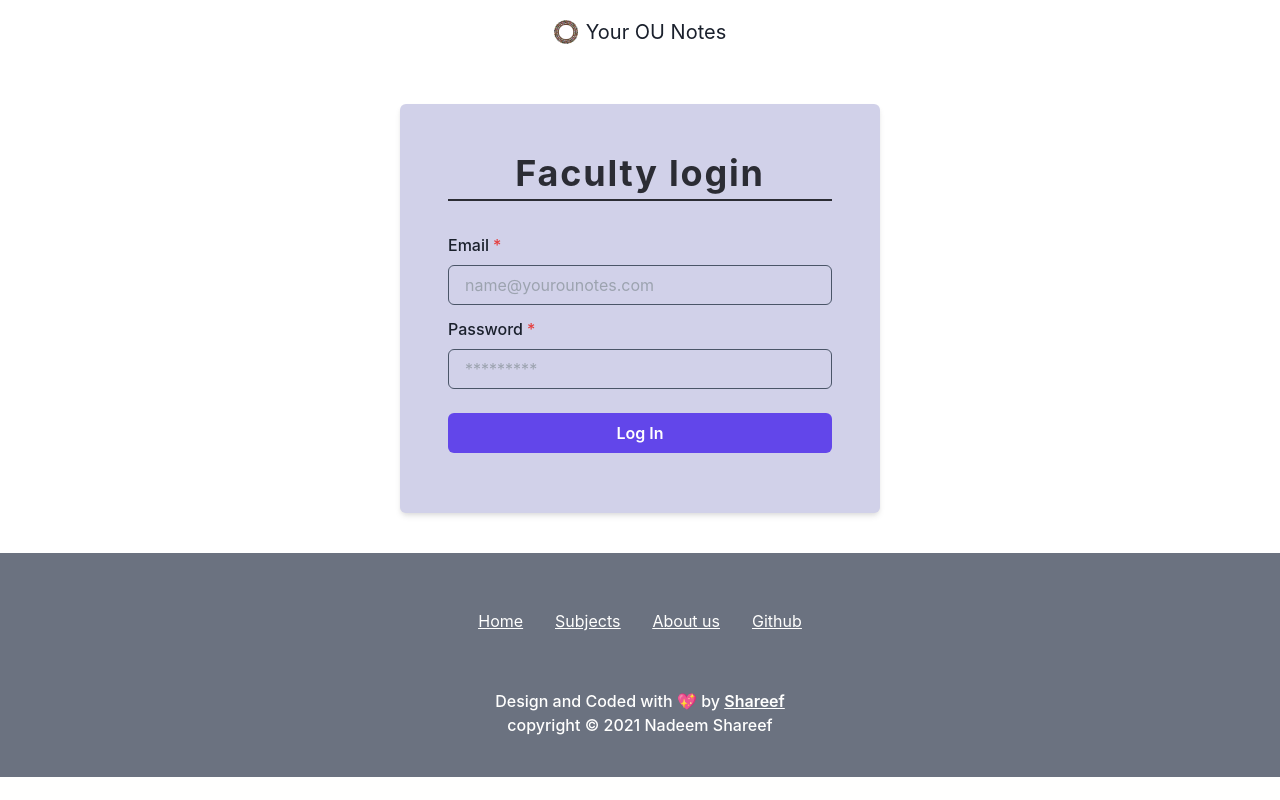
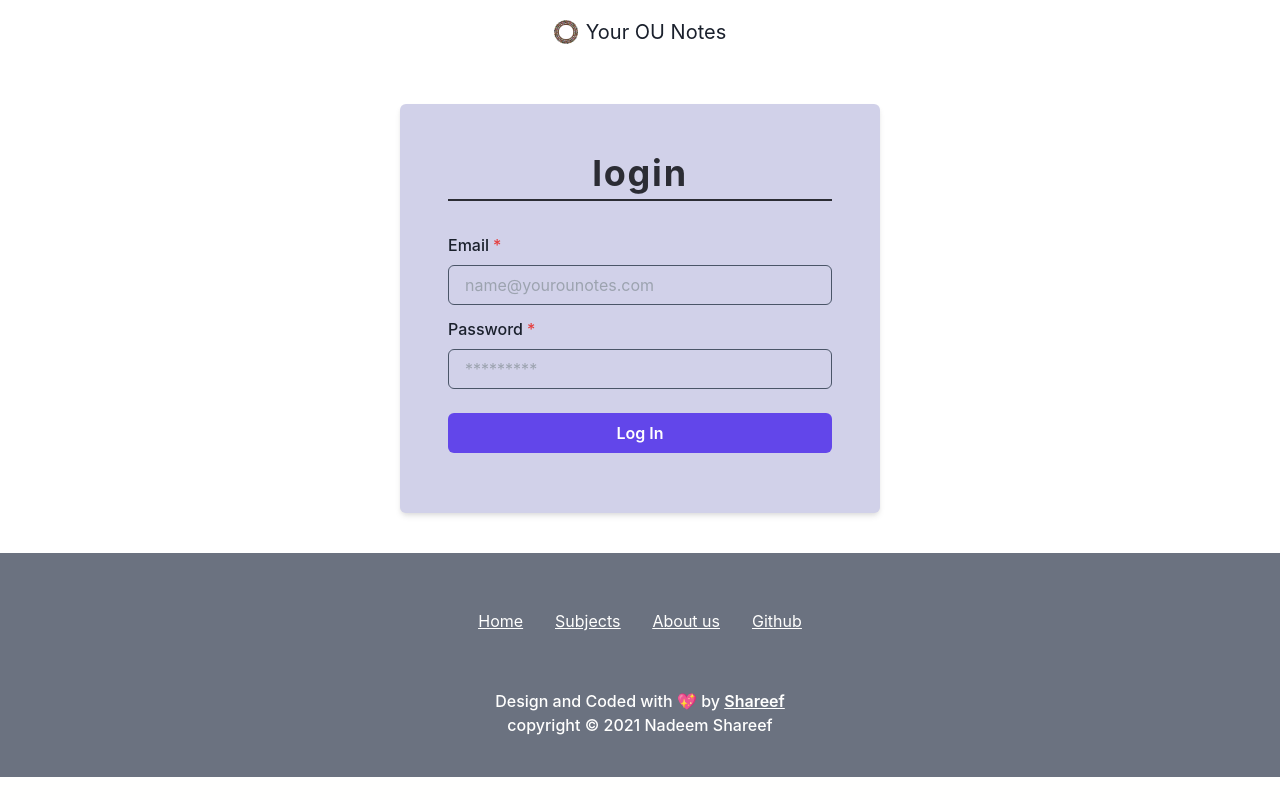
Before and after one commit to shareef99/yourounotes, a Next.js app: page /auth/login in a window 1280 px wide. Built offline with nearby package versions, Linux system fonts and the light colour scheme; no server answers.

Commit message:
🛠 Remove faculty from login page heading

```diff
--- a/pages/auth/login.tsx
+++ b/pages/auth/login.tsx
@@ -62,7 +62,7 @@ const FacultyLogin = (props: Props) => {
                 className="w-full xs:w-9/10 sm:w-[30rem] bg-cardBg shadow-md"
             >
                 <Heading mb={8} textAlign="center">
-                    Faculty login
+                    login
                 </Heading>
                 <Formik
                     initialValues={initialValues}
```
